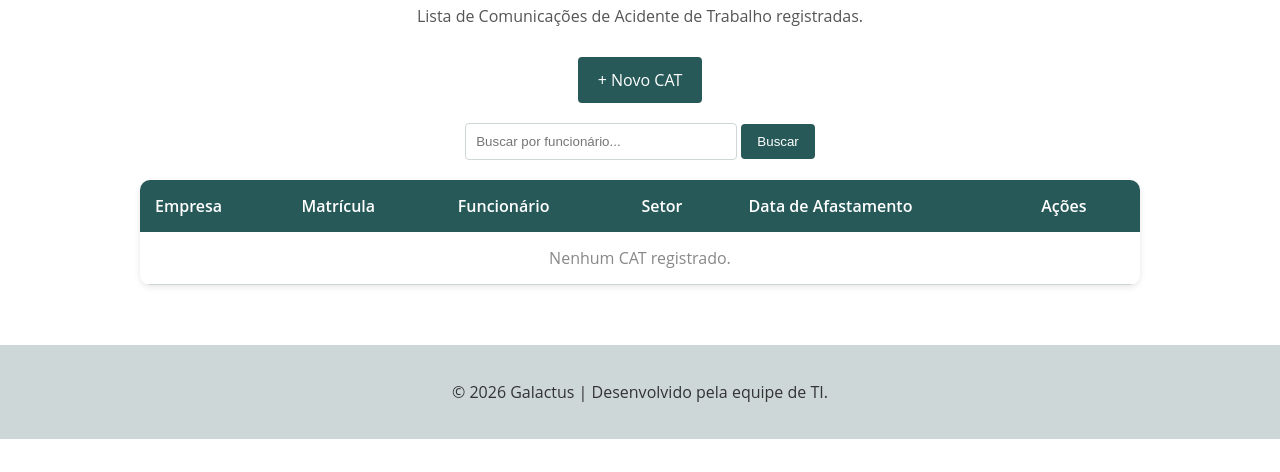
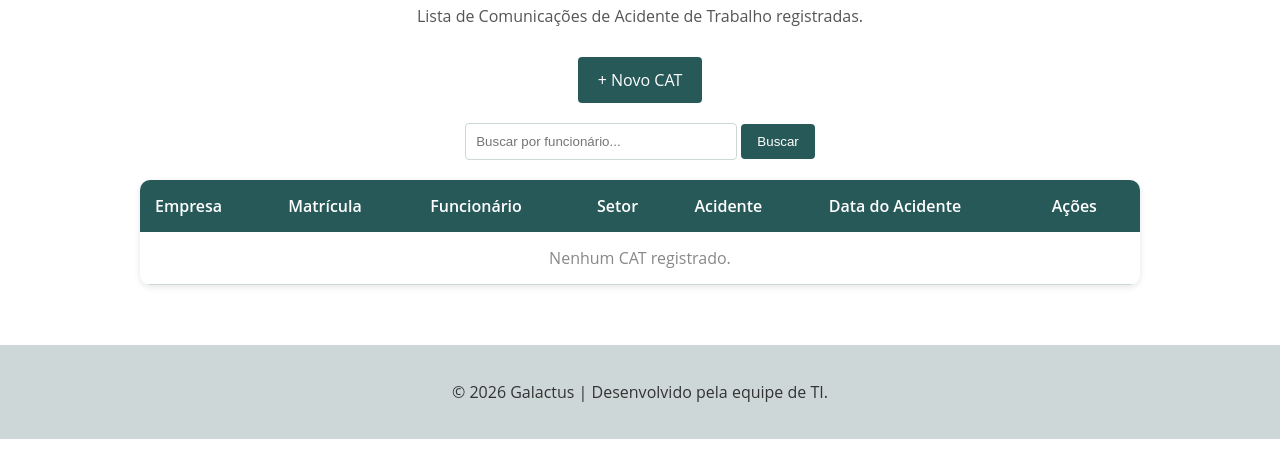
Before and after one commit to Lucasrc22/HR-Analytics, a Django app: page /cat/ in a window 1280 px wide. Shown: the part 185-657 px from the top of the page. Run offline with Django 5.2, Linux system fonts and the light colour scheme; the visitor is signed in with stand-in values (Sample User, id 1); data that the repository does not hold is empty.

Commit message:
colocando motivo do acidente

```diff
--- a/cat/admin.py
+++ b/cat/admin.py
@@ -4,6 +4,6 @@ from .models import CAT
 
 @admin.register(CAT)
 class CATAdmin(admin.ModelAdmin):
-    list_display = ["id", "nom_empresa", "matricula", "nom_funcionario", "setor", "dat_afast_func_acidte"]
+    list_display = ["id", "nom_empresa", "matricula", "nom_funcionario", "setor", "acidente", "dat_afast_func_acidte"]
     list_filter = ["nom_empresa", "setor", "dat_afast_func_acidte"]
     search_fields = ["nom_funcionario", "matricula", "nom_empresa", "setor"]
--- a/cat/models.py
+++ b/cat/models.py
@@ -16,7 +16,8 @@ class CAT(models.Model):
     matricula = models.IntegerField("Matrícula", default=0)
     nom_funcionario = models.CharField("Nome do funcionário", max_length=60, default="")
     setor = models.CharField("Setor", max_length=60, default="")
-    dat_afast_func_acidte = models.DateField("Data de afastamento")
+    acidente = models.CharField("Acidente", max_length=100, default="")
+    dat_afast_func_acidte = models.DateField("Data do acidente", default=None)
 
     class Meta:
 
--- a/cat/templates/cat.html
+++ b/cat/templates/cat.html
@@ -130,7 +130,8 @@
           <th>Matrícula</th>
           <th>Funcionário</th>
           <th>Setor</th>
-          <th>Data de Afastamento</th>
+          <th>Acidente</th>
+          <th>Data do Acidente</th>
           <th>Ações</th>
         </tr>
       </thead>
@@ -141,6 +142,7 @@
             <td>{{ cat.matricula }}</td>
             <td>{{ cat.nom_funcionario }}</td>
             <td>{{ cat.setor }}</td>
+            <td>{{ cat.acidente }}</td>
             <td>{% if cat.dat_afast_func_acidte %}{{ cat.dat_afast_func_acidte|date:"d/m/Y" }}{% else %}—{% endif %}</td>
             <td class="actions">
               <a href="{% url 'cat_detail' cat.pk %}">Ver</a>
@@ -152,7 +154,7 @@
           </tr>
         {% empty %}
           <tr>
-            <td colspan="6" class="empty">Nenhum CAT registrado.</td>
+            <td colspan="7" class="empty">Nenhum CAT registrado.</td>
           </tr>
         {% endfor %}
       </tbody>
```
